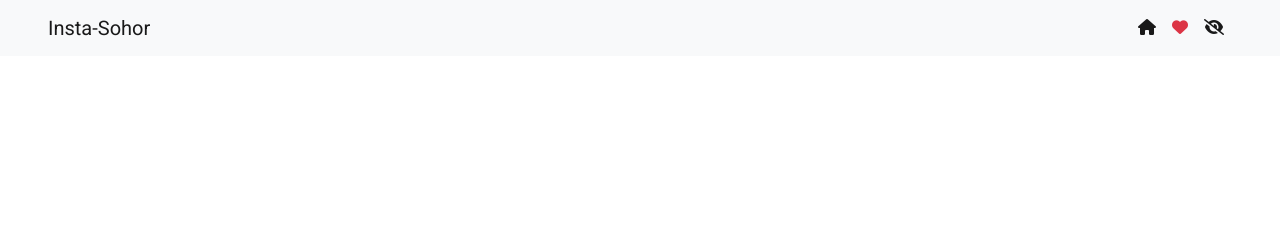
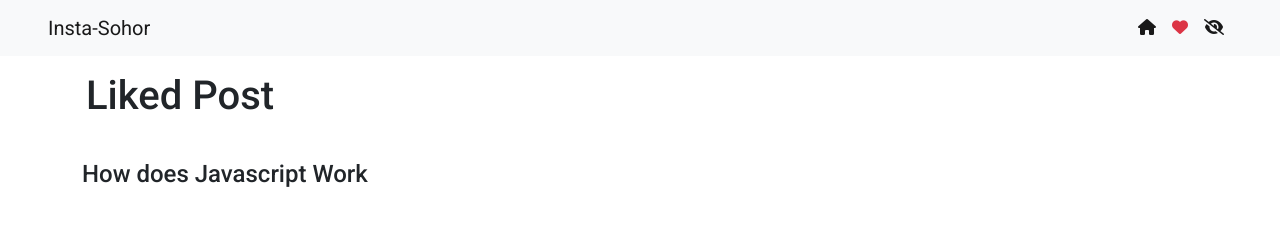
Before and after one commit to rakibulislamrabby/insta-sohor-asmnt, a plain HTML site: page index.html in a window 1280 px wide. Both pictures are taken after a click on the button 1180 px from the left and 28 px from the top of the page. Drawn offline with nearby package versions, Linux system fonts and the light colour scheme.

Commit message:
error handle

```diff
--- a/index.html
+++ b/index.html
@@ -77,6 +77,9 @@
                 <h1>Reported posts</h1>
             </div>
         </main>
+        <section class="container py-3" >
+            <h4>How does Javascript Work </h4>
+        </section>
         <footer></footer>
 
         <!-- add javascript  file  -->
--- a/js/app.js
+++ b/js/app.js
@@ -144,6 +144,9 @@ const showPosts = (posts) => {
 
 const displayLikedPosts = () => {
   document.getElementById("liked").innerHTML = "";
+  var h1 = document.createElement("h1");
+  h1.innerText = "Liked Post";
+  document.getElementById("liked").appendChild(h1);
   const likedPosts = getLikedPosts();
   likedPosts.forEach((post) => {
     const div = createPost(post);
@@ -152,8 +155,9 @@ const displayLikedPosts = () => {
 };
 
 const displayReportedPosts = () => {
+  //document.getElementById("reported").innerHTML = '';
   const reportedPosts = getReportedPosts();
-  posts.forEach((post) => {
+  reportedPosts.forEach((post) => {
     const div = createPost(post);
     document.getElementById("reported").appendChild(div);
   });
```
